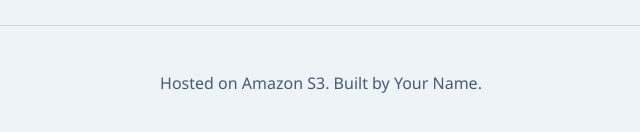
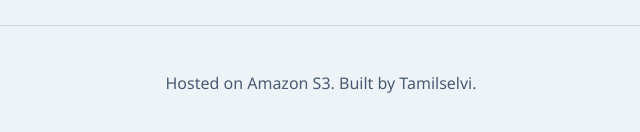
Before and after one commit to tamil-selvi05/aws-s3-static-website, a plain HTML site: page index.html in a window 1280 px wide. Shown: the part 1752-1884 px from the top of the page, 319-959 px from the left. Drawn offline with Linux system fonts and the light colour scheme.

Commit message:
Update index.html

```diff
--- a/index.html
+++ b/index.html
@@ -65,7 +65,7 @@
   </main>
 
   <footer>
-    <p>Hosted on Amazon S3. Built by Your Name.</p>
+    <p>Hosted on Amazon S3. Built by Tamilselvi.</p>
   </footer>
 </body>
 </html>
```
